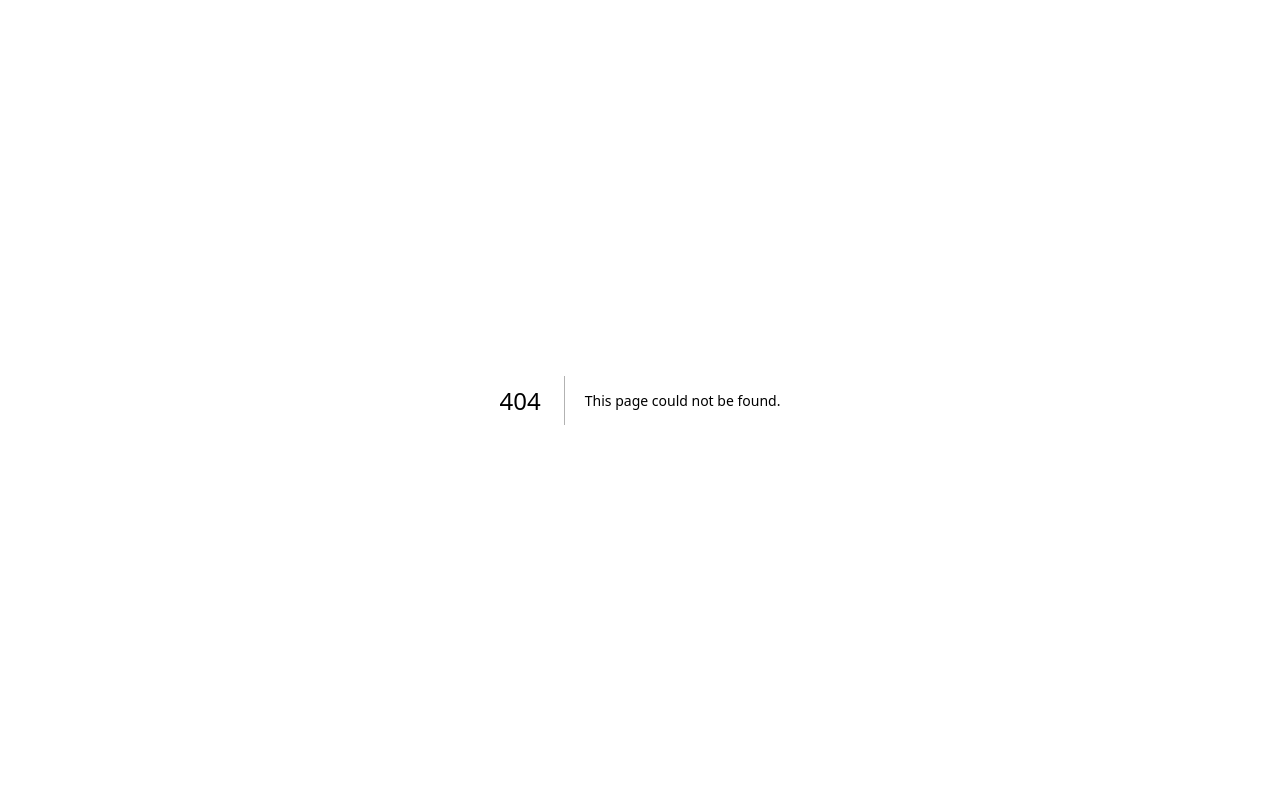
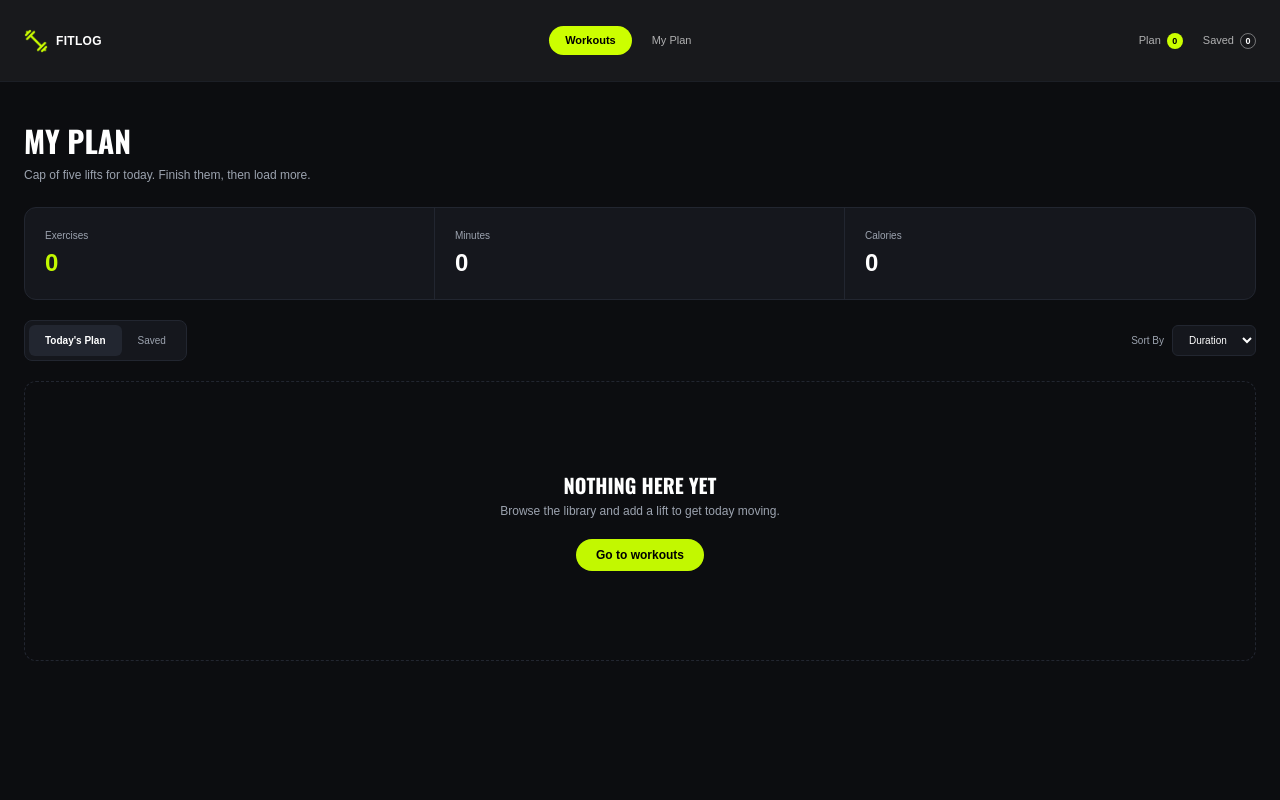
Before and after one commit to aliazaz001/fitlog-workout-library, a Next.js app: page /my-plan in a window 1280 px wide. Before the commit this address had no page. Shown: the top 800 px of the page. Built offline with nearby package versions, Linux system fonts and the light colour scheme.

Commit message:
Add my plan page and dynamic counters

```diff
--- a/src/app/components/Navbar.tsx
+++ b/src/app/components/Navbar.tsx
@@ -2,15 +2,34 @@
 
 import Link from "next/link";
 import { Menu, X } from "lucide-react";
-import { useState } from "react";
+import { useEffect, useState } from "react";
 
 export default function Navbar() {
   const [menuOpen, setMenuOpen] = useState(false);
+  const [planCount, setPlanCount] = useState(0);
+  const [savedCount, setSavedCount] = useState(0);
+
+  useEffect(() => {
+    const updateCounts = () => {
+      const plan = JSON.parse(localStorage.getItem("fitlog-plan") || "[]");
+      const saved = JSON.parse(localStorage.getItem("fitlog-saved") || "[]");
+
+      setPlanCount(plan.length);
+      setSavedCount(saved.length);
+    };
+
+    updateCounts();
+
+    window.addEventListener("fitlog-updated", updateCounts);
+
+    return () => {
+      window.removeEventListener("fitlog-updated", updateCounts);
+    };
+  }, []);
 
   return (
     <header className="sticky top-0 z-50 border-b border-[#1c1f26] bg-[#0c0d10]/95 backdrop-blur">
       <nav className="mx-auto flex h-16 max-w-[1280px] items-center justify-between px-6 lg:h-[81px]">
-        {/* Logo */}
         <Link href="/" className="flex items-center gap-2">
           <img
             src="/logo.png"
@@ -22,7 +41,6 @@ export default function Navbar() {
           </span>
         </Link>
 
-        {/* Desktop navigation */}
         <div className="hidden items-center gap-5 text-[11px] md:flex">
           <Link
             href="/"
@@ -39,7 +57,6 @@ export default function Navbar() {
           </Link>
         </div>
 
-        {/* Desktop counters */}
         <div className="hidden items-center gap-5 text-[11px] md:flex">
           <Link
             href="/my-plan"
@@ -47,7 +64,7 @@ export default function Navbar() {
           >
             Plan
             <span className="ml-1.5 inline-grid h-4 w-4 place-items-center rounded-full bg-[#ccff00] text-[9px] font-bold text-black">
-              0
+              {planCount}
             </span>
           </Link>
 
@@ -57,12 +74,11 @@ export default function Navbar() {
           >
             Saved
             <span className="ml-1.5 inline-grid h-4 w-4 place-items-center rounded-full border border-white/40 text-[9px] font-bold text-white">
-              0
+              {savedCount}
             </span>
           </Link>
         </div>
 
-        {/* Mobile hamburger */}
         <button
           onClick={() => setMenuOpen(!menuOpen)}
           className="text-white md:hidden"
@@ -72,7 +88,6 @@ export default function Navbar() {
         </button>
       </nav>
 
-      {/* Mobile menu */}
       {menuOpen && (
         <div className="border-t border-[#1c1f26] bg-[#0c0d10] px-6 py-5 md:hidden">
           <div className="flex flex-col gap-4 text-sm">
@@ -97,7 +112,7 @@ export default function Navbar() {
               onClick={() => setMenuOpen(false)}
               className="text-white/70"
             >
-              Plan: <span className="text-[#ccff00]">0</span>
+              Plan: <span className="text-[#ccff00]">{planCount}</span>
             </Link>
 
             <Link
@@ -105,7 +120,7 @@ export default function Navbar() {
               onClick={() => setMenuOpen(false)}
               className="text-white/70"
             >
-              Saved: 0
+              Saved: {savedCount}
             </Link>
           </div>
         </div>
--- /dev/null
+++ b/src/app/my-plan/page.tsx
@@ -0,0 +1,271 @@
+"use client";
+
+import Link from "next/link";
+import {
+  Check,
+  Clock3,
+  Flame,
+  Star,
+  Trash2,
+  X,
+} from "lucide-react";
+import { useEffect, useMemo, useState } from "react";
+import Navbar from "../components/Navbar";
+import Footer from "../components/Footer";
+
+type Workout = {
+  id: number;
+  name: string;
+  image: string;
+  muscleGroups: string[];
+  equipment: string;
+  duration: number;
+  caloriesBurned: number;
+  rating: number;
+};
+
+type Tab = "plan" | "saved";
+
+export default function MyPlanPage() {
+  const [plan, setPlan] = useState<Workout[]>([]);
+  const [saved, setSaved] = useState<Workout[]>([]);
+  const [activeTab, setActiveTab] = useState<Tab>("plan");
+  const [sortBy, setSortBy] = useState("duration");
+  const [loaded, setLoaded] = useState(false);
+
+  useEffect(() => {
+    setPlan(JSON.parse(localStorage.getItem("fitlog-plan") || "[]"));
+    setSaved(JSON.parse(localStorage.getItem("fitlog-saved") || "[]"));
+    setLoaded(true);
+  }, []);
+
+  const updatePlan = (nextPlan: Workout[]) => {
+    setPlan(nextPlan);
+    localStorage.setItem("fitlog-plan", JSON.stringify(nextPlan));
+    window.dispatchEvent(new Event("fitlog-updated"));
+  };
+
+  const updateSaved = (nextSaved: Workout[]) => {
+    setSaved(nextSaved);
+    localStorage.setItem("fitlog-saved", JSON.stringify(nextSaved));
+    window.dispatchEvent(new Event("fitlog-updated"));
+  };
+
+  const removeWorkout = (id: number) => {
+    if (activeTab === "plan") {
+      updatePlan(plan.filter((workout) => workout.id !== id));
+    } else {
+      updateSaved(saved.filter((workout) => workout.id !== id));
+    }
+  };
+
+  const currentWorkouts = activeTab === "plan" ? plan : saved;
+
+  const sortedWorkouts = useMemo(() => {
+    return [...currentWorkouts].sort((a, b) => {
+      if (sortBy === "calories") {
+        return b.caloriesBurned - a.caloriesBurned;
+      }
+
+      if (sortBy === "rating") {
+        return b.rating - a.rating;
+      }
+
+      return a.duration - b.duration;
+    });
+  }, [currentWorkouts, sortBy]);
+
+  const totalMinutes = plan.reduce(
+    (total, workout) => total + workout.duration,
+    0
+  );
+
+  const totalCalories = plan.reduce(
+    (total, workout) => total + workout.caloriesBurned,
+    0
+  );
+
+  return (
+    <>
+      <Navbar />
+
+      <main className="min-h-screen bg-[#0c0d10] px-6 py-9">
+        <section className="mx-auto max-w-[1232px]">
+          <h1 className="font-[Oswald] text-[30px] font-bold text-white">
+            MY PLAN
+          </h1>
+
+          <p className="mt-1 text-xs text-[#9ca3af]">
+            Cap of five lifts for today. Finish them, then load more.
+          </p>
+
+          {/* Metrics */}
+          <div className="mt-6 grid rounded-xl border border-[#222630] bg-[#15171d] sm:grid-cols-3">
+            <div className="p-5 sm:border-r sm:border-[#222630]">
+              <p className="text-[10px] text-[#9ca3af]">Exercises</p>
+              <p className="mt-1 text-2xl font-bold text-[#c2f800]">
+                {plan.length}
+              </p>
+            </div>
+
+            <div className="border-t border-[#222630] p-5 sm:border-t-0 sm:border-r">
+              <p className="text-[10px] text-[#9ca3af]">Minutes</p>
+              <p className="mt-1 text-2xl font-bold text-white">
+                {totalMinutes}
+              </p>
+            </div>
+
+            <div className="border-t border-[#222630] p-5 sm:border-t-0">
+              <p className="text-[10px] text-[#9ca3af]">Calories</p>
+              <p className="mt-1 text-2xl font-bold text-white">
+                {totalCalories}
+              </p>
+            </div>
+          </div>
+
+          {/* Tabs and sort */}
+          <div className="mt-5 flex flex-col gap-4 sm:flex-row sm:items-center sm:justify-between">
+            <div className="flex w-fit rounded-lg border border-[#222630] bg-[#15171d] p-1 text-[10px]">
+              <button
+                onClick={() => setActiveTab("plan")}
+                className={`rounded-md px-4 py-2 transition ${
+                  activeTab === "plan"
+                    ? "bg-[#222630] font-semibold text-white"
+                    : "text-[#9ca3af]"
+                }`}
+              >
+                Today&apos;s Plan
+              </button>
+
+              <button
+                onClick={() => setActiveTab("saved")}
+                className={`rounded-md px-4 py-2 transition ${
+                  activeTab === "saved"
+                    ? "bg-[#222630] font-semibold text-white"
+                    : "text-[#9ca3af]"
+                }`}
+              >
+                Saved
+              </button>
+            </div>
+
+            <label className="text-[10px] text-[#9ca3af]">
+              Sort By
+              <select
+                value={sortBy}
+                onChange={(event) => setSortBy(event.target.value)}
+                className="ml-2 rounded-md border border-[#222630] bg-[#15171d] px-3 py-2 text-[10px] text-white outline-none"
+              >
+                <option value="duration">Duration</option>
+                <option value="calories">Calories</option>
+                <option value="rating">Rating</option>
+              </select>
+            </label>
+          </div>
+
+          {!loaded ? (
+            <p className="py-20 text-center text-sm text-[#9ca3af]">
+              Loading your plan...
+            </p>
+          ) : sortedWorkouts.length === 0 ? (
+            <div className="mt-5 flex min-h-[280px] flex-col items-center justify-center rounded-xl border border-dashed border-[#222630] text-center">
+              <h2 className="font-[Oswald] text-xl font-bold text-white">
+                NOTHING HERE YET
+              </h2>
+
+              <p className="mt-1 text-xs text-[#9ca3af]">
+                Browse the library and add a lift to get today moving.
+              </p>
+
+              <Link
+                href="/#library"
+                className="mt-5 rounded-full bg-[#c2f800] px-5 py-2 text-xs font-bold text-black hover:bg-white"
+              >
+                Go to workouts
+              </Link>
+            </div>
+          ) : (
+            <div className="mt-5 space-y-3">
+              {sortedWorkouts.map((workout) => (
+                <article
+                  key={workout.id}
+                  className="flex flex-col gap-4 rounded-xl border border-[#222630] bg-[#15171d] p-3 sm:flex-row sm:items-center"
+                >
+                  <img
+                    src={workout.image}
+                    alt={workout.name}
+                    className="h-20 w-full rounded-lg object-cover sm:w-36"
+                  />
+
+                  <div className="min-w-0 flex-1">
+                    <h2 className="text-xs font-bold uppercase text-white">
+                      {workout.name}
+                    </h2>
+
+                    <p className="mt-1 text-[10px] text-[#9ca3af]">
+                      {workout.equipment}
+                    </p>
+
+                    <div className="mt-2 flex flex-wrap gap-3 text-[10px] text-[#9ca3af]">
+                      <span className="flex items-center gap-1">
+                        <Clock3 size={12} className="text-[#c2f800]" />
+                        {workout.duration} min
+                      </span>
+
+                      <span className="flex items-center gap-1">
+                        <Flame size={12} className="text-[#c2f800]" />
+                        {workout.caloriesBurned} kcal
+                      </span>
+
+                      <span className="flex items-center gap-1">
+                        <Star size={12} className="text-[#c2f800]" />
+                        {workout.rating}
+                      </span>
+                    </div>
+                  </div>
+
+                  <div className="flex flex-wrap items-center gap-2 sm:flex-nowrap">
+                    <Link
+                      href={`/workout/${workout.id}`}
+                      className="rounded-full border border-[#526071] px-4 py-2 text-[10px] font-medium text-white transition hover:border-[#c2f800]"
+                    >
+                      View Details
+                    </Link>
+
+                    {activeTab === "plan" ? (
+                      <button
+                        onClick={() => removeWorkout(workout.id)}
+                        className="inline-flex items-center gap-1 rounded-full bg-[#c2f800] px-4 py-2 text-[10px] font-bold text-black transition hover:bg-white"
+                      >
+                        <Check size={13} />
+                        Mark as Done
+                      </button>
+                    ) : (
+                      <button
+                        onClick={() => removeWorkout(workout.id)}
+                        className="inline-flex items-center gap-1 rounded-full bg-[#c2f800] px-4 py-2 text-[10px] font-bold text-black transition hover:bg-white"
+                      >
+                        <Trash2 size={13} />
+                        Remove
+                      </button>
+                    )}
+
+                    <button
+                      onClick={() => removeWorkout(workout.id)}
+                      className="p-2 text-[#9ca3af] transition hover:text-white"
+                      aria-label="Remove workout"
+                    >
+                      <X size={16} />
+                    </button>
+                  </div>
+                </article>
+              ))}
+            </div>
+          )}
+        </section>
+      </main>
+
+      <Footer />
+    </>
+  );
+}
```
